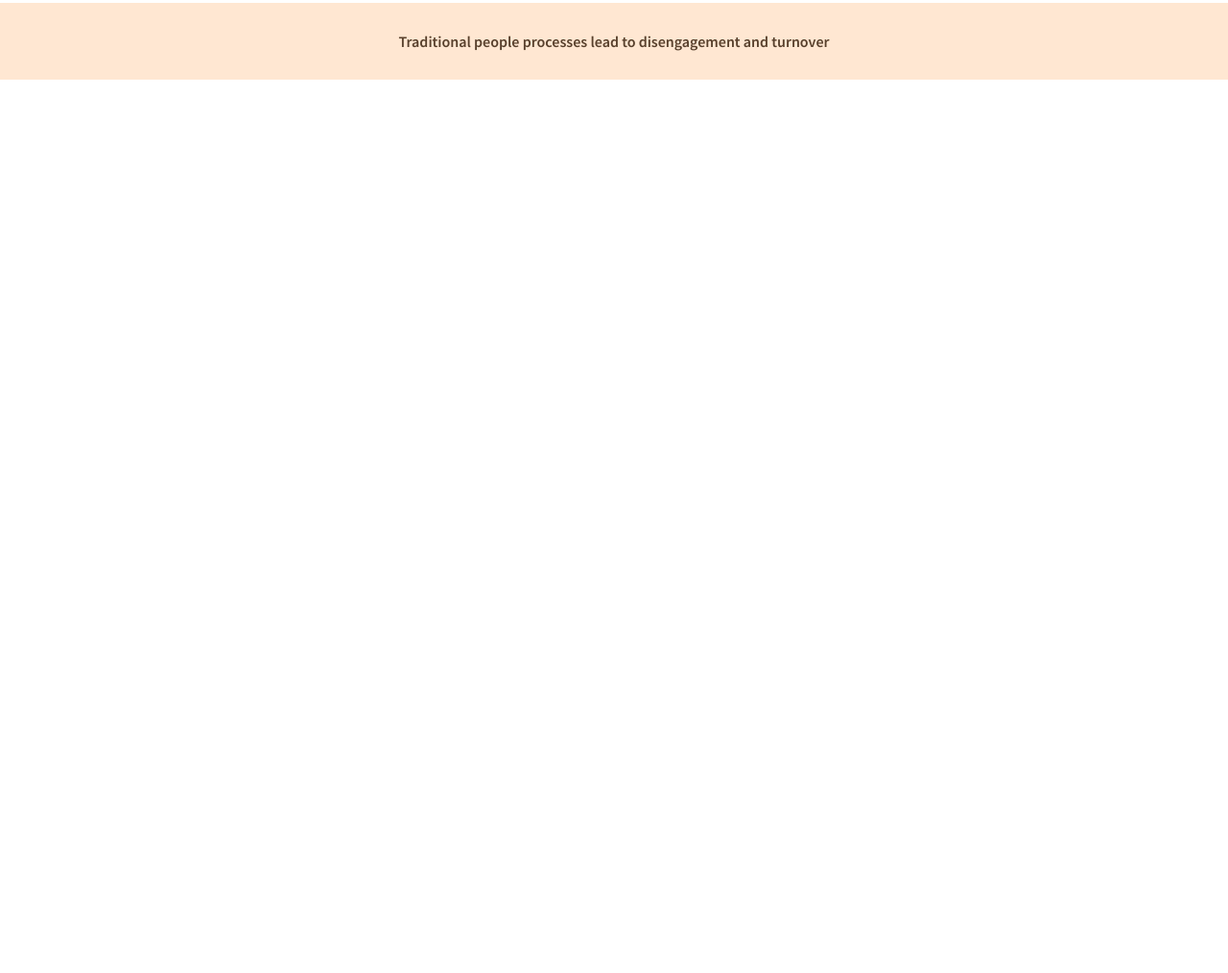
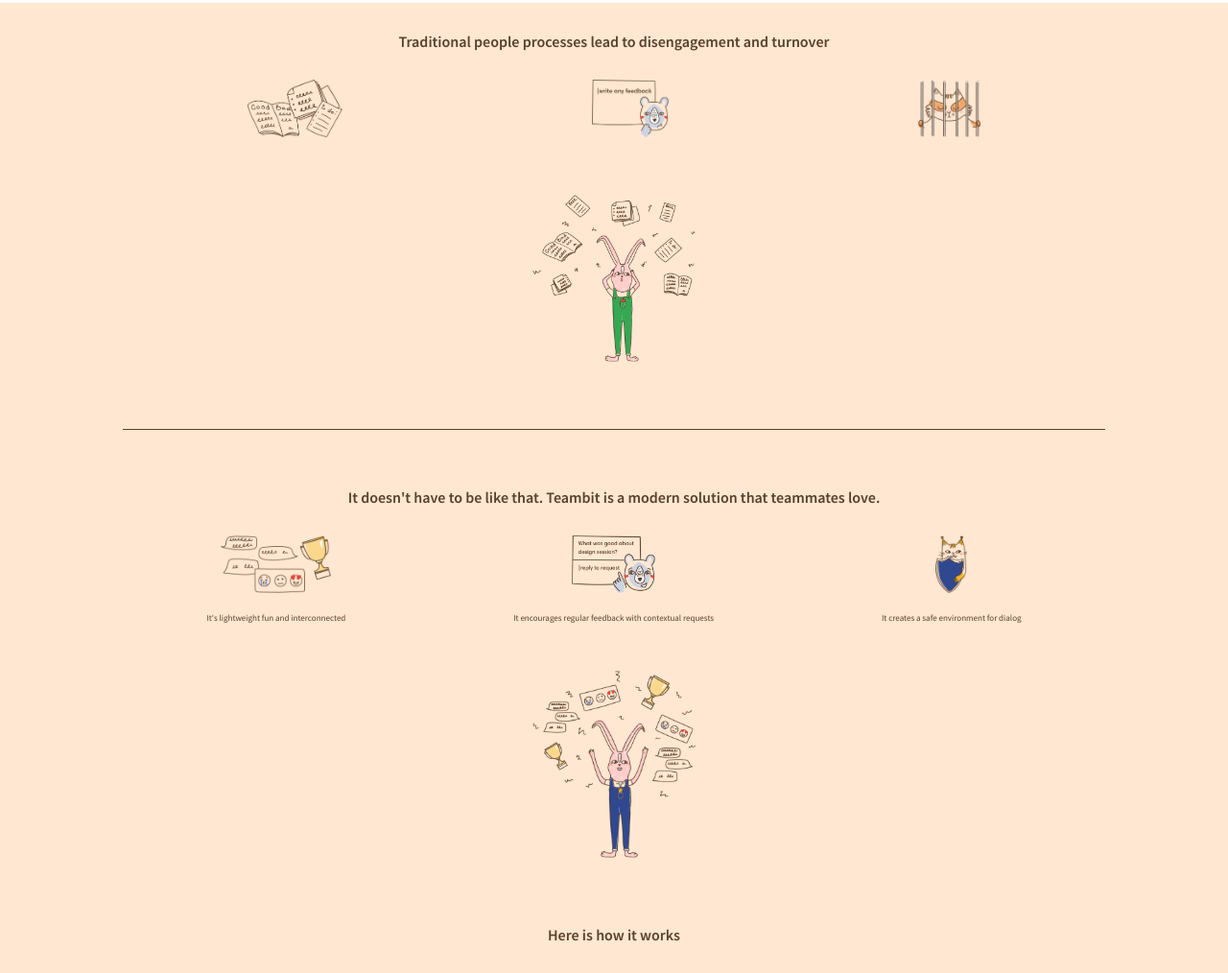
Before and after one commit to ValcanoverKarin/node-sass-teambit, a website: page index.html in a window 1280 px wide. Shown: the part 412-1426 px from the top of the page at 96% size. Before the commit the page ends 800 px from the top, so only its background shows below. Drawn offline with Linux system fonts and the light colour scheme.

Commit message:
completata la prima parte rosa del main

```diff
--- a/index.html
+++ b/index.html
@@ -98,8 +98,55 @@
 
         <!--traditional-processes-->
         <section class="traditional-processes">
-            <div class="container-small">
+            <!--container-->
+            <div class="container-pink">
                 <h4>Traditional people processes lead to disengagement and turnover</h4>
+                <!--img-->
+                <div class="three-img">
+                    <div>
+                        <img src="img/hardcore.png" alt="">
+                    </div>
+                    <div>
+                        <img src="img/nofeedback.png" alt="">
+                    </div>
+                    <div>
+                        <img src="img/notsafe.png" alt="">
+                    </div>
+                </div>
+
+                <div class="central-img">
+                    <img src="img/before.png" alt="">
+                </div>
+                <!--end img-->
+                <div class="split"></div>
+            </div>
+            <!--end container-->
+        </section>
+
+        <section class="teambit-processes">
+            <div class="container-pink">
+                <h4>It doesn't have to be like that. Teambit is a modern solution that teammates love.</h4>
+                <!--img-->
+                <div class="three-img">
+                    <div>
+                        <img src="img/lightweight.png" alt="">
+                        <div class="small-text">It's lightweight fun and interconnected</div>
+                    </div>
+                    <div>
+                        <img src="img/feedbacksuggestions.png" alt="">
+                        <div class="small-text">It encourages regular feedback with contextual requests</div>
+                    </div>
+                    <div>
+                        <img src="img/safe.png" alt="">
+                        <div class="small-text">It creates a safe environment for dialog</div>
+                    </div>
+                </div>
+
+                <div class="central-img">
+                    <img src="img/after.png" alt="">
+                </div>
+                <!--end img-->
+                <h4>Here is how it works</h4>
             </div>
         </section>
     </main>
--- a/src/partials/_common.scss
+++ b/src/partials/_common.scss
@@ -23,8 +23,8 @@
     padding: 30px 0;
 }
 
-.container-small {
-    width: 70%;
+.container-pink {
+    width: 80%;
     margin: auto;
     text-align: center;
     padding: 30px 0;
@@ -43,3 +43,23 @@
 .small-text {
     font-size: $small_font_size;
 }
+
+.three-img{
+    display: flex;
+    justify-content: space-around;
+    padding: 30px 0px 40px 0px;
+
+    img {
+        width: auto ;
+        height: 60px;
+        margin: auto;
+        margin-bottom: 20px;
+    }
+}
+
+.central-img {
+    width: 170px;
+    height: auto;
+    margin: auto;
+    margin-bottom: 70px;
+}
--- a/src/partials/_main.scss
+++ b/src/partials/_main.scss
@@ -43,12 +43,19 @@
 }
 
 
-.traditional-processes {
+.traditional-processes, .teambit-processes {
     background-color: $primary_color;
 
+    .split {
+        border-bottom: 0.5px solid $font_color;
+    }
 }
 
-
+.teambit-processes {
+    .small-text{
+        margin-bottom: 10px;
+    }
+}
 
 @media all and (max-width: $smartphone-size) {
     main {
@@ -72,5 +79,14 @@
             }
 
         }
+
+        .traditional-processes, .teambit-processes{
+
+            h4{
+                width: 75%;
+                text-align: center;
+                margin: auto;
+            }
+        }
     }
 }
```
Also changed, not shown: dist/app.css.
